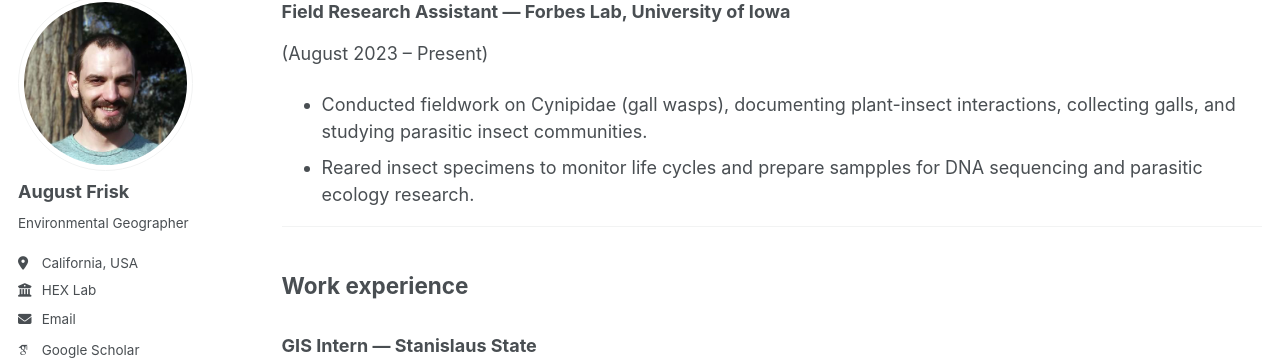
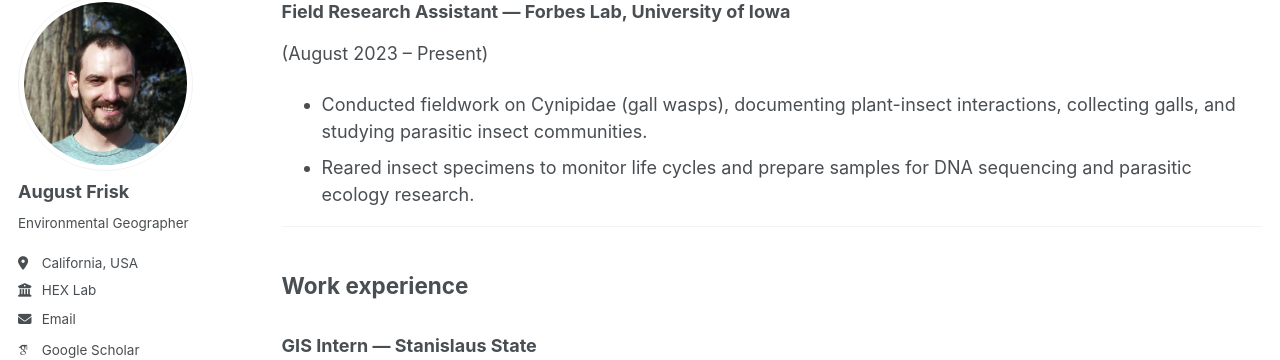
Before and after one commit to 4N0NYM0U5MY7H/4N0NYM0U5MY7H.github.io, a Jekyll site: the page built from _pages/cv.md, in a window 1280 px wide and 900 px high, scrolled down 762 px. Shown: the part 103-463 px from the top of the window. Built offline with Jekyll 4.4.1, drawn with Linux system fonts in a browser that asks for light colours; some web fonts are replaced; part of the change alters nothing that is shown.

```diff
--- a/_config.yml
+++ b/_config.yml
@@ -242,7 +242,7 @@ defaults:
       author_profile: true
       read_time: true
       comments: true
-      share: true
+      share: false
       related: true
   # _pages
   - scope:
@@ -258,7 +258,7 @@ defaults:
     values:
       layout: single
       author_profile: true
-      share: true
+      share: false
       comments: true
   # _publications
   - scope:
@@ -267,7 +267,7 @@ defaults:
     values:
       layout: single
       author_profile: true
-      share: true
+      share: false
       comments: true
   # _portfolio
   - scope:
@@ -276,7 +276,7 @@ defaults:
     values:
       layout: single
       author_profile: true
-      share: true
+      share: false
       comment: true
   # _talks
   - scope:
@@ -285,7 +285,7 @@ defaults:
     values:
       layout: talk
       author_profile: true
-      share: true
+      share: false
   # _presentations
   - scope:
       path: ""
@@ -293,7 +293,7 @@ defaults:
     values:
       layout: presentation
       author_profile: true
-      share: true
+      share: false
       comments: true
 
 # Sass/SCSS
--- a/_includes/footer/custom.html
+++ b/_includes/footer/custom.html
@@ -1,3 +1,3 @@
 <!-- start custom footer snippets -->
-<a href="/sitemap/">Sitemap</a>
+<!--<a href="/sitemap/">Sitemap</a>-->
 <!-- end custom footer snippets -->
--- a/_pages/cv.md
+++ b/_pages/cv.md
@@ -29,7 +29,7 @@ I am an undergraduate researcher specializing in Geography and Environmental Res
 ### Field Research Assistant — Forbes Lab, University of Iowa
 (August 2023 – Present)
 * Conducted fieldwork on Cynipidae (gall wasps), documenting plant-insect interactions, collecting galls, and studying parasitic insect communities.
-* Reared insect specimens to monitor life cycles and prepare sampples for DNA sequencing and parasitic ecology research.
+* Reared insect specimens to monitor life cycles and prepare samples for DNA sequencing and parasitic ecology research.
 
 <hr />
 
```
